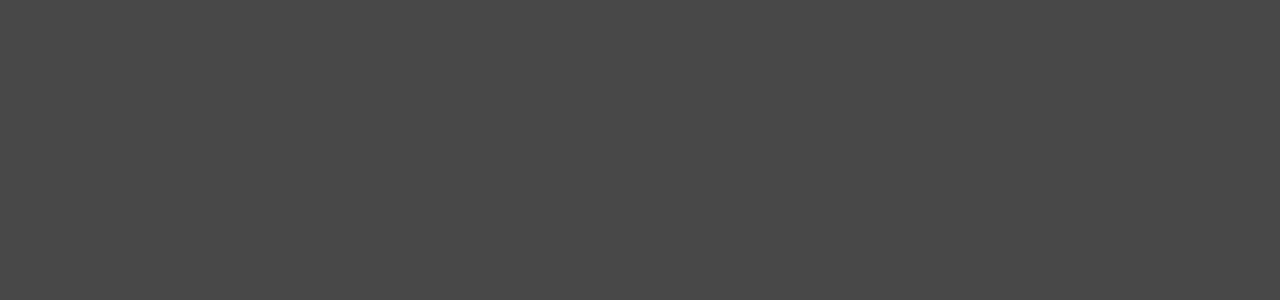
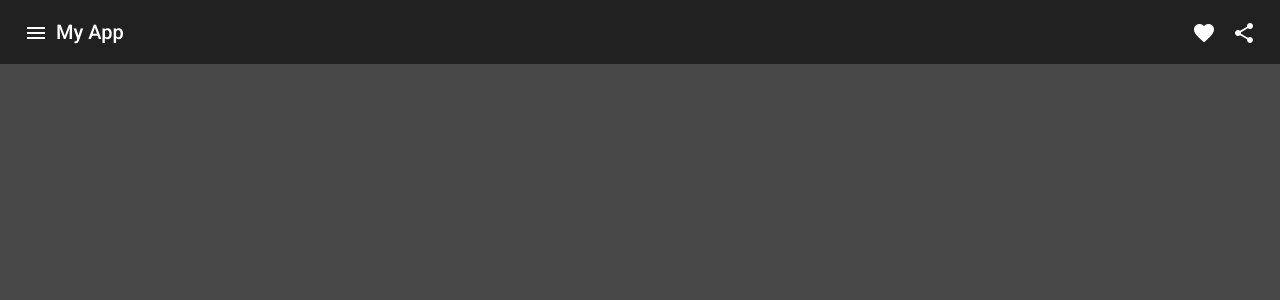
Before and after one commit to firebirdfrankiefoundry/firebirdfrankiefoundrywebsite, an Angular app in the folder FirebirdFrankieFoundryWebsite/: page / in a window 1280 px wide. Shown: the top 300 px of the page. Built offline with nearby package versions, Linux system fonts and the light colour scheme.

Commit message:
Initial Commit - Toolbar

```diff
--- a/FirebirdFrankieFoundryWebsite/src/app/app.component.html
+++ b/FirebirdFrankieFoundryWebsite/src/app/app.component.html
@@ -3,12 +3,24 @@
 </div>
 
 <div class="content" role="main">
+  <mat-toolbar>
+    <button mat-icon-button class="example-icon" aria-label="Example icon-button with menu icon">
+      <mat-icon>menu</mat-icon>
+    </button>
+    <span>My App</span>
+    <span class="toolbar-spacer"></span>
+    <button mat-icon-button class="example-icon favorite-icon" aria-label="Example icon-button with heart icon">
+      <mat-icon>favorite</mat-icon>
+    </button>
+    <button mat-icon-button class="example-icon" aria-label="Example icon-button with share icon">
+      <mat-icon>share</mat-icon>
+    </button>
+  </mat-toolbar>
 
+
+  <router-outlet></router-outlet>
   <!-- Footer -->
   <footer>
+
   </footer>
-
-
 </div>
-
-<router-outlet></router-outlet>
--- a/FirebirdFrankieFoundryWebsite/src/app/app.component.scss
+++ b/FirebirdFrankieFoundryWebsite/src/app/app.component.scss
@@ -0,0 +1,3 @@
+.toolbar-spacer {
+    flex: 1 1 auto;
+  }
--- a/FirebirdFrankieFoundryWebsite/src/app/app.module.ts
+++ b/FirebirdFrankieFoundryWebsite/src/app/app.module.ts
@@ -8,6 +8,7 @@
 import { MatButtonModule } from '@angular/material/button';
 import { MatIconModule } from '@angular/material/icon';
 import { MatDividerModule } from '@angular/material/divider';
+import { MatToolbarModule } from '@angular/material/toolbar';
 
 @NgModule({
   declarations: [
@@ -19,7 +20,8 @@
     BrowserAnimationsModule,
     MatButtonModule,
     MatIconModule,
-    MatDividerModule
+    MatDividerModule,
+    MatToolbarModule
   ],
   providers: [],
   bootstrap: [AppComponent]
```
